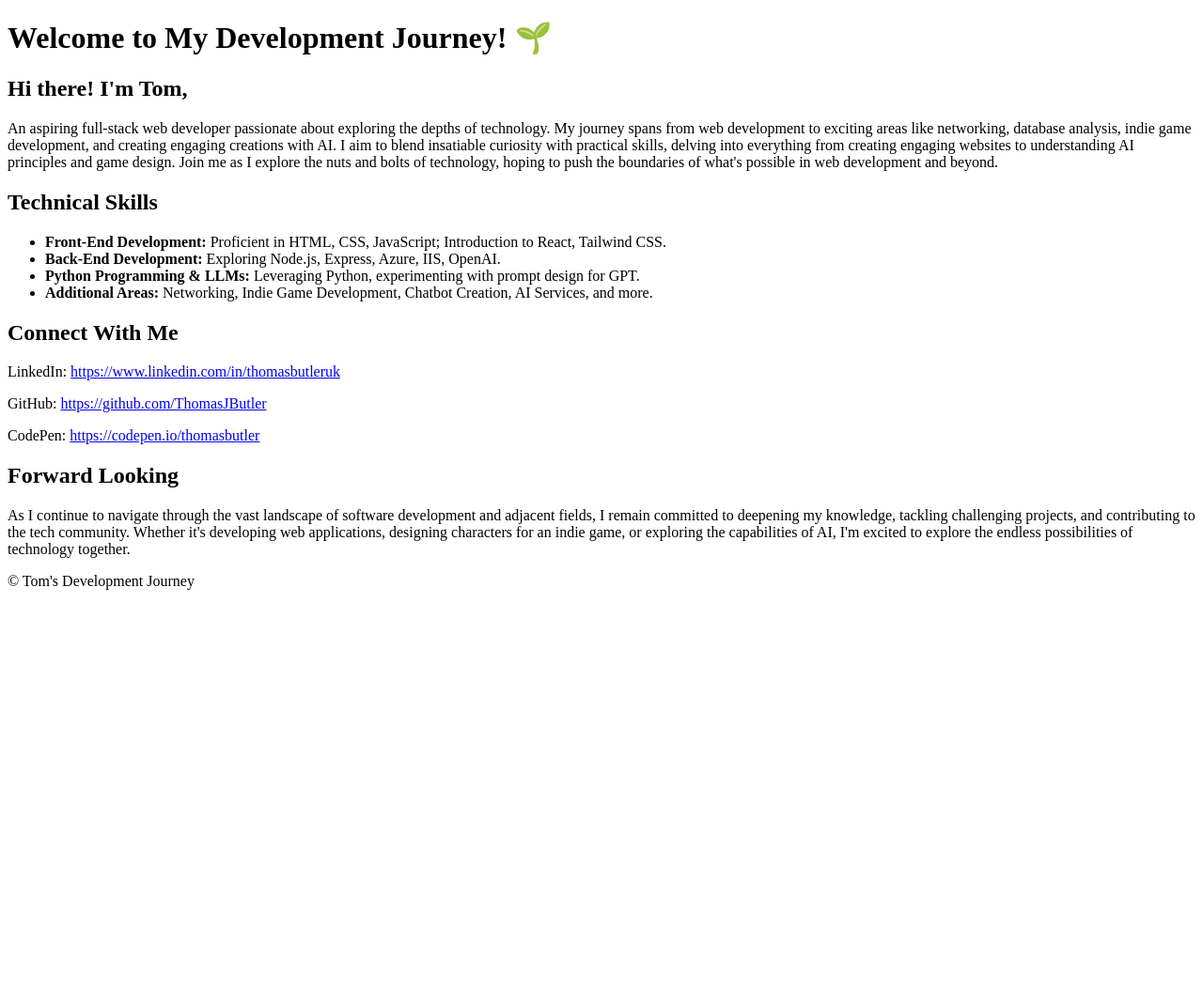
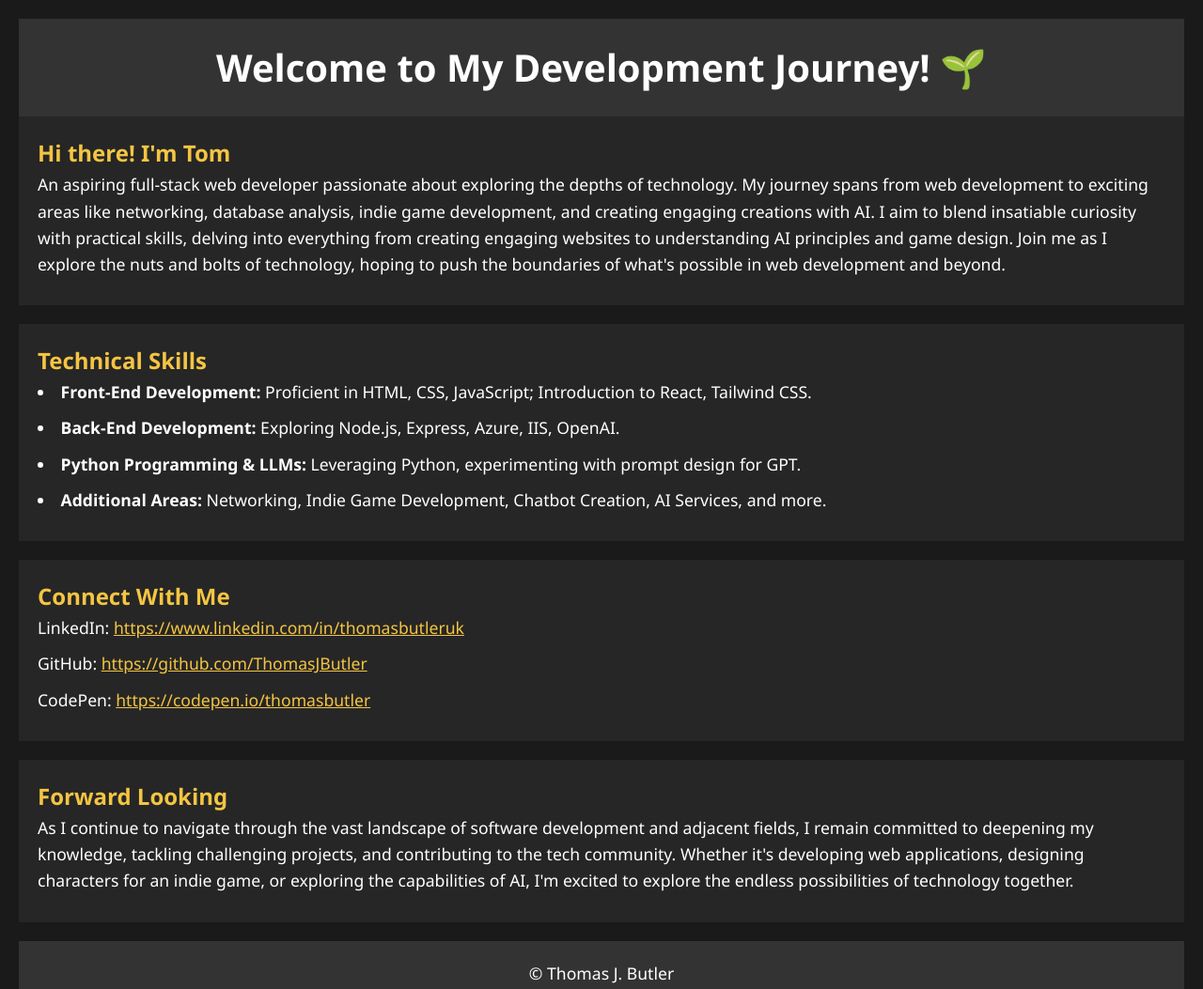
Before and after one commit to ThomasJButler/ThomasJButler.github.io, a plain HTML site: page index.html in a window 1280 px wide. Shown: the top 1053 px of the page at 94% size. Before the commit the page ends 800 px from the top, so only its background shows below. Drawn offline with Linux system fonts and the light colour scheme.

Commit message:
Basic CSS + JS
Added some basic CSS styling and JS

```diff
--- a/index.html
+++ b/index.html
@@ -4,14 +4,14 @@
     <meta charset="UTF-8">
     <meta name="viewport" content="width=device-width, initial-scale=1.0">
     <title>Tom's Development Journey</title>
-    <link rel="stylesheet" href="style.css">
+    <link rel="stylesheet" href="./src/css/index.css">
 </head>
 <body>
     <header>
         <h1>Welcome to My Development Journey! 🌱</h1>
     </header>
     <section id="about-me">
-        <h2>Hi there! I'm Tom,</h2>
+        <h2>Hi there! I'm Tom</h2>
         <p>An aspiring full-stack web developer passionate about exploring the depths of technology. My journey spans from web development to exciting areas like networking, database analysis, indie game development, and creating engaging creations with AI. I aim to blend insatiable curiosity with practical skills, delving into everything from creating engaging websites to understanding AI principles and game design. Join me as I explore the nuts and bolts of technology, hoping to push the boundaries of what's possible in web development and beyond.</p>
     </section>
     <section id="technical-skills">
@@ -34,8 +34,8 @@
         <p>As I continue to navigate through the vast landscape of software development and adjacent fields, I remain committed to deepening my knowledge, tackling challenging projects, and contributing to the tech community. Whether it's developing web applications, designing characters for an indie game, or exploring the capabilities of AI, I'm excited to explore the endless possibilities of technology together.</p>
     </section>
     <footer>
-        <p>© Tom's Development Journey</p>
+        <p>© Thomas J. Butler</p>
     </footer>
-    <script src="script.js"></script>
+    <script src="./src/js/script.js"></script>
 </body>
 </html>
--- /dev/null
+++ b/src/css/index.css
@@ -0,0 +1,56 @@
+/* Basic Reset */
+* {
+    margin: 0;
+    padding: 0;
+    box-sizing: border-box;
+}
+
+body {
+    font-family: 'Segoe UI', Tahoma, Geneva, Verdana, sans-serif;
+    background-color: #1a1a1a;
+    color: #fff;
+    line-height: 1.6;
+    padding: 20px;
+}
+
+header {
+    background: #333;
+    color: #fff;
+    padding: 20px 0;
+    text-align: center;
+}
+
+header h1 {
+    margin: 0;
+    font-size: 2.5rem;
+}
+
+section {
+    margin-bottom: 20px;
+    padding: 20px;
+    background: #262626;
+}
+
+h2 {
+    color: #f4c542;
+}
+
+p, li {
+    font-size: 1.1rem;
+    margin-bottom: 10px;
+}
+
+a {
+    color: #f4c542;
+}
+
+footer {
+    text-align: center;
+    padding: 20px;
+    color: #fff;
+    background: #333;
+}
+
+ul {
+    list-style-position: inside;
+}
--- /dev/null
+++ b/src/js/script.js
@@ -0,0 +1,4 @@
+document.addEventListener('DOMContentLoaded', () => {
+    console.log("Welcome to Tom's Development Journey!");
+    // Feel free to expand this script with more interactive elements!
+});
```
